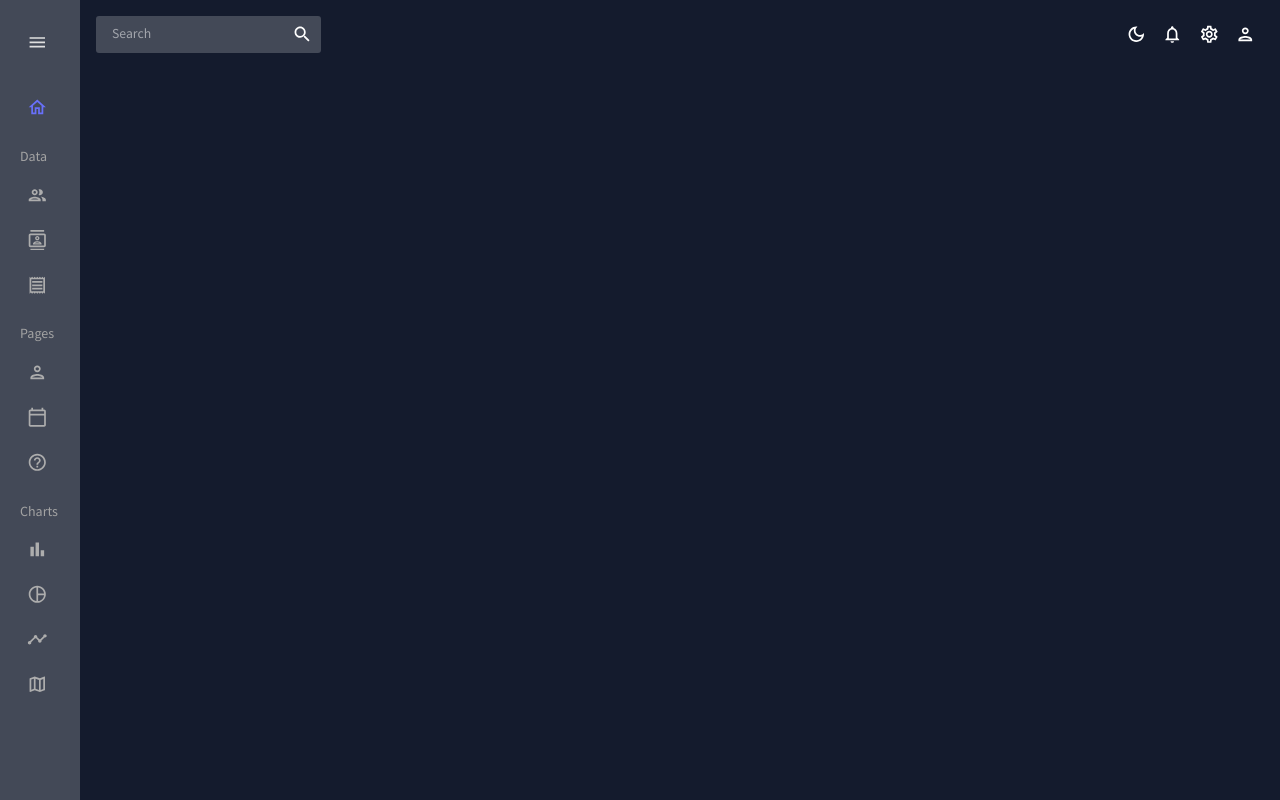
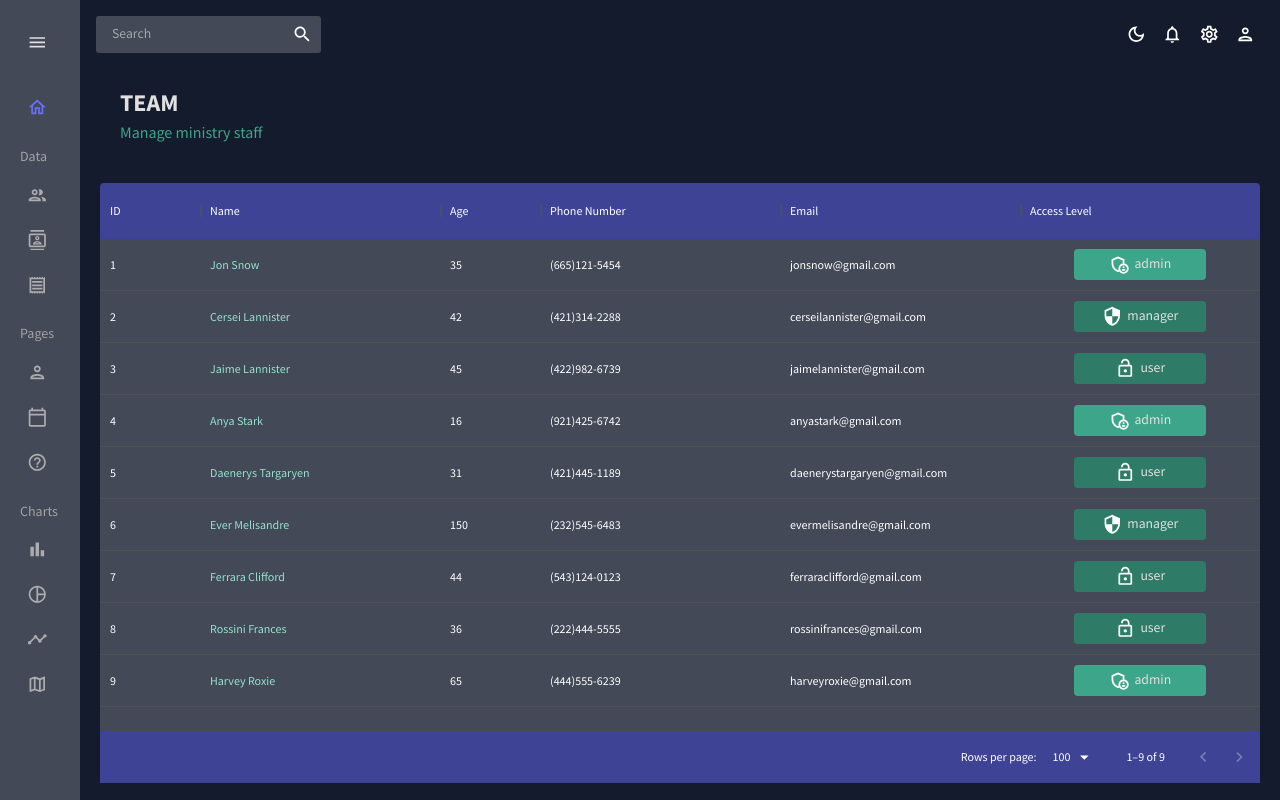
Before and after one commit to Mekke9/data-dash, a React (Create React App) app in the folder admin-dash/: page /team in a window 1280 px wide. Built offline with nearby package versions, Linux system fonts and the light colour scheme.

Commit message:
team page added

```diff
--- a/admin-dash/src/App.js
+++ b/admin-dash/src/App.js
@@ -4,7 +4,7 @@
 import Topbar from "./scenes/global/topbar";
 import Sidebar from "./scenes/global/sidebar";
 import Dashboard from "./scenes/dashboard";
-// import Team from "./scenes/team";
+import Team from "./scenes/team";
 // import Invoices from "./scenes/invoices";
 // import Contacts from "./scenes/contacts";
 // import Bar from "./scenes/bar";
@@ -27,16 +27,16 @@
             <Topbar />
             <Routes>
               <Route path="/" element={<Dashboard />} />
-              {/* <Route path="/team" element={<Team />} />
-              <Route path="/invoices" element={<Invoices />} />
-              <Route path="/contacts" element={<Contacts />} />
-              <Route path="/bar" element={<Bar />} />
-              <Route path="/form" element={<Form />} />
-              <Route path="/line" element={<Line />} />
-              <Route path="/pie" element={<Pie />} />
-              <Route path="/faq" element={<FAQ />} />
-              <Route path="/geography" element={<Geography />} />
-              <Route path="/calendar" element={<Calendar />} /> */}
+              <Route path="/team" element={<Team />} />
+              {/* <Route path="/invoices" element={<Invoices />} /> */}
+              {/* <Route path="/contacts" element={<Contacts />} /> */}
+              {/* <Route path="/bar" element={<Bar />} /> */}
+              {/* <Route path="/form" element={<Form />} /> */}
+              {/* <Route path="/line" element={<Line />} /> */}
+              {/* <Route path="/pie" element={<Pie />} /> */}
+              {/* <Route path="/faq" element={<FAQ />} /> */}
+              {/* <Route path="/geography" element={<Geography />} /> */}
+              {/* <Route path="/calendar" element={<Calendar />} /> */}
             </Routes>
           </main>
         </div>
--- a/admin-dash/src/components/header.jsx
+++ b/admin-dash/src/components/header.jsx
@@ -15,7 +15,7 @@
       >
         {title}
       </Typography>
-      <Typography variant="h5" color={colors.greenAccent[600]} ml="10px">
+      <Typography variant="h5" color={colors.greenAccent[600]}>
         {subtitle}
       </Typography>
     </Box>
--- a/admin-dash/src/index.css
+++ b/admin-dash/src/index.css
@@ -1,5 +1,5 @@
-@import url('https://fonts.googleapis.com/css2?family=Roboto+Mono&family=Source+Sans+Pro:wght@400;600;700&display=swap');
-
+@import url("https://fonts.googleapis.com/css2?family=Roboto+Mono&family=Source+Sans+Pro:wght@400;600;700&display=swap");
+@import url("https://fonts.googleapis.com/css2?family=Comfortaa&display=swap");
 html,
 body,
 #root,
--- a/admin-dash/src/scenes/global/sidebar.jsx
+++ b/admin-dash/src/scenes/global/sidebar.jsx
@@ -79,8 +79,12 @@
                 alignItems="center"
                 ml="15px"
               >
-                <Typography variant="h3" color={colors.grey[100]}>
-                  BASED
+                <Typography
+                  variant="icon"
+                  fontWeight="bold"
+                  color={colors.grey[100]}
+                >
+                  SJMBC NB
                 </Typography>
                 <IconButton onClick={() => setIsCollapsed(!isCollapsed)}>
                   <MenuOutlinedIcon />
--- /dev/null
+++ b/admin-dash/src/scenes/team/index.jsx
@@ -0,0 +1,97 @@
+import { Box, Typography, useTheme } from "@mui/material";
+import { DataGrid } from "@mui/x-data-grid";
+import { tokens } from "../../theme";
+import { mockDataTeam } from "../../data/mockData";
+import AdminPanelSettingsOutlinedIcon from "@mui/icons-material/AdminPanelSettingsOutlined";
+import LockOpenOutlinedIcon from "@mui/icons-material/LockOpenOutlined";
+import SecurityOutlinedIcon from "@mui/icons-material/SecurityOutlined";
+import Header from "../../components/header";
+
+const Team = () => {
+  const theme = useTheme();
+  const colors = tokens(theme.palette.mode);
+
+  const columns = [
+    { field: "id", headerName: "ID" },
+    {
+      field: "name",
+      headerName: "Name",
+      flex: 1,
+      cellClassName: "name-column--cell",
+    },
+    {
+      field: "age",
+      headerName: "Age",
+      type: "number",
+      headerAlign: "left",
+      align: "left",
+    },
+    { field: "phone", headerName: "Phone Number", flex: 1 },
+    { field: "email", headerName: "Email", flex: 1 },
+    {
+      field: "access",
+      headerName: "Access Level",
+      flex: 1,
+      renderCell: ({ row: { access } }) => {
+        return (
+          <Box
+            width="60%"
+            m="0 auto"
+            p="5px"
+            display="flex"
+            justifyContent="center"
+            backgroundColor={
+              access === "admin"
+                ? colors.greenAccent[600]
+                : colors.greenAccent[700]
+            }
+            borderRadius="4px"
+          >
+            {access === "admin" && <AdminPanelSettingsOutlinedIcon />}
+            {access === "manager" && <SecurityOutlinedIcon />}
+            {access === "user" && <LockOpenOutlinedIcon />}
+            <Typography color={colors.grey[100]} sx={{ ml: "5px" }}>
+              {access}
+            </Typography>
+          </Box>
+        );
+      },
+    },
+  ];
+
+  return (
+    <Box m="20px">
+      <Header title="TEAM" subtitle="Manage ministry staff" />
+      <Box
+        m="40px 0 0 0"
+        height="75vh"
+        sx={{
+          "& .MuiDataGrid-root": {
+            border: "none",
+          },
+          "& .MuiDataGrid-cell": {
+            boderBottom: "none",
+          },
+          "& .name-column--cell": {
+            color: colors.greenAccent[300],
+          },
+          "& .MuiDataGrid-columnHeaders": {
+            backgroundColor: colors.blueAccent[700],
+            borderBottom: "none",
+          },
+          "& .MuiDataGrid-virtualScroller": {
+            backgroundColor: colors.primary[400],
+          },
+          "& .MuiDataGrid-footerContainer": {
+            borderTop: "none",
+            backgroundColor: colors.blueAccent[700],
+          },
+        }}
+      >
+        <DataGrid rows={mockDataTeam} columns={columns} />
+      </Box>
+    </Box>
+  );
+};
+
+export default Team;
--- a/admin-dash/src/theme.js
+++ b/admin-dash/src/theme.js
@@ -196,6 +196,10 @@
         fontFamily: ["Source Sans Pro", "sans-serif"].join(","),
         fontSize: 14,
       },
+      icon: {
+        fontFamily: ["Comfortaa", "snas-serif"].join(","),
+        fontSize: 20,
+      },
     },
   };
 };
```
Lines whose indentation alone changed are shown as unchanged.
